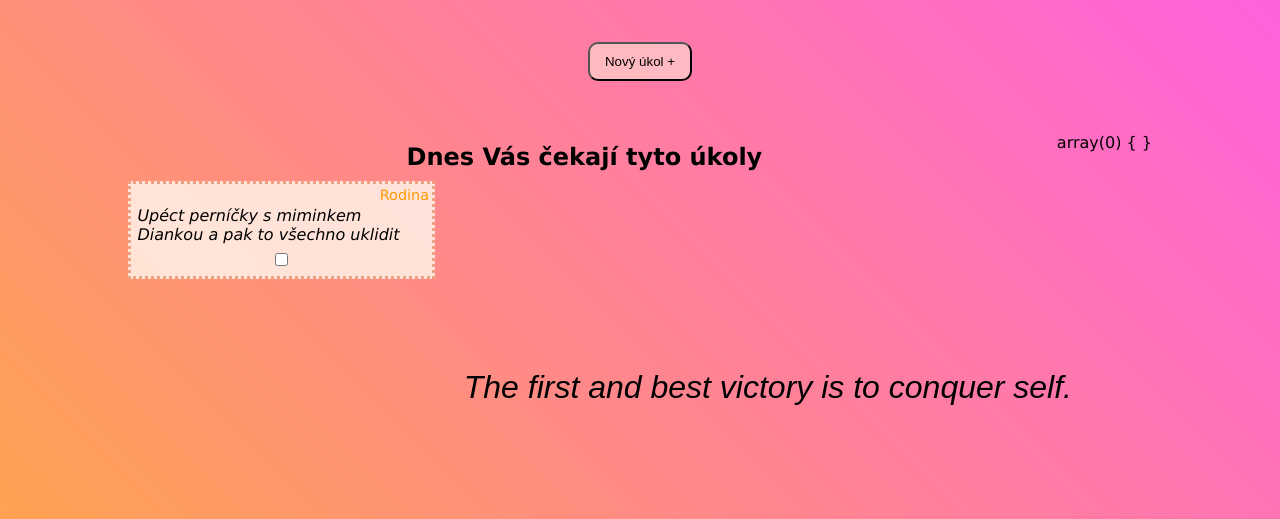
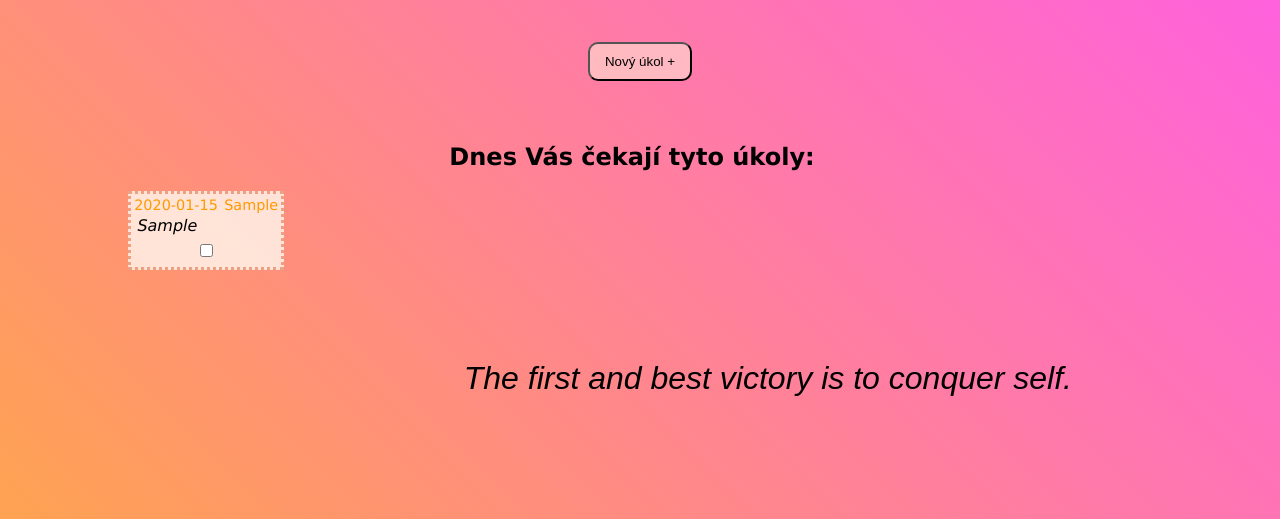
Before and after one commit to SlavomiraVirdzekova/To-do-app, a PHP site: page / in a window 1280 px wide. Shown: the part 30-549 px from the top of the page. Run offline with PHP 8.4, Linux system fonts and the light colour scheme; tables that the repository leaves empty hold one stand-in row (values such as "Sample post").

Commit message:
smazaní db kvuli duplicitám, vložení cyklů s vkládaním dat z db do html kódu

```diff
--- a/css/style.css
+++ b/css/style.css
@@ -63,6 +63,7 @@ button{
 	display:flex;
 	gap: 1rem;
 	justify-content: flex-start;
+	flex-wrap: wrap;
 }
 
 .task-box{
@@ -70,7 +71,7 @@ button{
 	padding: 0;
 	padding-bottom: .4rem;
 	margin: 0;
-	width: 30%;
+	min-width: 15%;
 	border: 3px dotted rgb(238, 161, 130);
 	.task-head{
 		padding: 0;
--- a/index.php
+++ b/index.php
@@ -68,22 +68,45 @@ if(array_key_exists("add", $_POST)){
 		</form>
 	<section class="do-it-list">
 		<div class="today items">
-			<h1>Dnes Vás čekají tyto úkoly</h1>
+			<h1>Dnes Vás čekají tyto úkoly:</h1>
+
+			<div class="items">
 			<?php
 				$dotaz = $db->prepare("SELECT id, ukol, termin, kategorie FROM ukoly WHERE termin = CURRENT_DATE()");
 				$dotaz->execute();
 				$seznamDnesnichUkolu = $dotaz->fetchAll();
-				var_dump($seznamDnesnichUkolu);
+
+				foreach($seznamDnesnichUkolu as $polozka){ ?>
+						<div class="task-box">
+							<div class="task-head">
+								<span class="date"><?php echo $polozka['termin'];?></span>
+								<span class="category"><?php echo $polozka['kategorie'];?></span>
+							</div>
+							<p class="task"><?php echo $polozka['ukol'];?></p>
+							<input type="checkbox" class="checkbox">
+						</div>
+				<?php }
 			?>
+			</div>
 		</div>
-		<div class="items">
-			<div class="task-box">
-				<div class="task-head">
-					<span class="date"></span>
-					<span class="category">Rodina</span>
-				</div>
-				<p class="task">Upéct perníčky s miminkem Diankou a pak to všechno uklidit</p>
-				<input type="checkbox" class="checkbox">
+		<div clas="dalsi-ukoly">
+			<div class="items">
+				<?php
+					$dotaz = $db->prepare("SELECT id, ukol, termin, kategorie FROM ukoly ORDER BY termin");
+					$dotaz->execute();
+					$seznamVsechUkolu = $dotaz->fetchAll();
+
+					foreach($seznamVsechUkolu as $polozka){ ?>
+						<div class="task-box">
+							<div class="task-head">
+								<span class="date"> <?php echo $polozka['termin']; ?> </span>
+								<span class="category"><?php echo $polozka['kategorie']; ?></span>
+							</div>
+							<p class="task"><?php echo $polozka['ukol']; ?></p>
+							<input type="checkbox" class="checkbox">
+					</div>
+					<?php }
+				?>
 			</div>
 		</div>
 	</section>
```
Also changed, not shown: ukoly.sql (line endings or trailing spaces).
